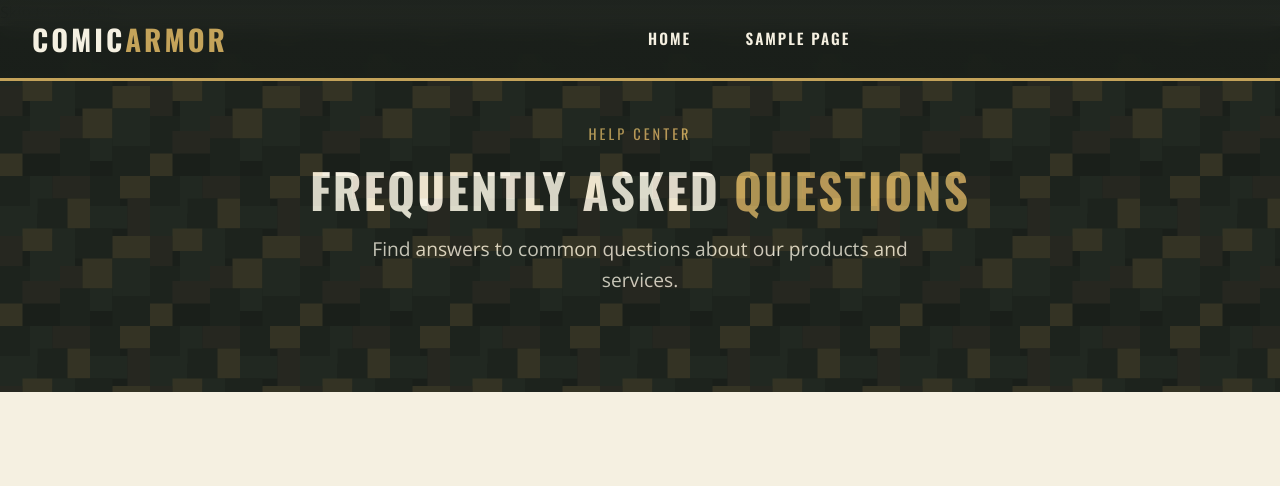
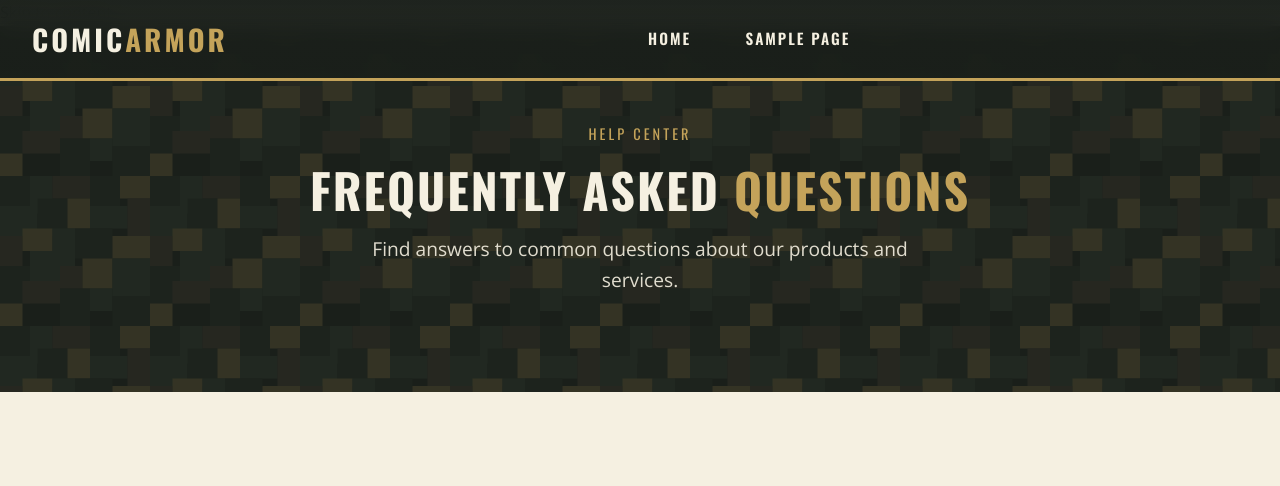
Before and after one commit to mikeisflux/comic-armor, a WordPress theme: template page-faq.php in a window 1280 px wide. Shown: the top 486 px of the page. Run offline with PHP 8.4 and a stand-in for WordPress, Linux system fonts and the light colour scheme; the site name, menu and one post (Sample post) are stand-ins, and other content is empty; some libraries are stand-ins or nearby versions.

Commit message:
Fix camo overlay z-index and add rounded corners to about image

```diff
--- a/style.css
+++ b/style.css
@@ -173,7 +173,12 @@ h1, h2, h3, h4, h5, h6 {
     background-size: 150px 150px;
     opacity: 0.15;
     pointer-events: none;
-    z-index: 1;
+    z-index: 0;
+}
+
+.camo-overlay > .container {
+    position: relative;
+    z-index: 2;
 }
 
 /* ==========================================================================
@@ -692,6 +697,7 @@ h1, h2, h3, h4, h5, h6 {
 .about-image img {
     width: 100%;
     border: 5px solid var(--camo-tan);
+    border-radius: 10px;
 }
 
 .about-image::before {
```
Also changed, not shown: 1 other file.
